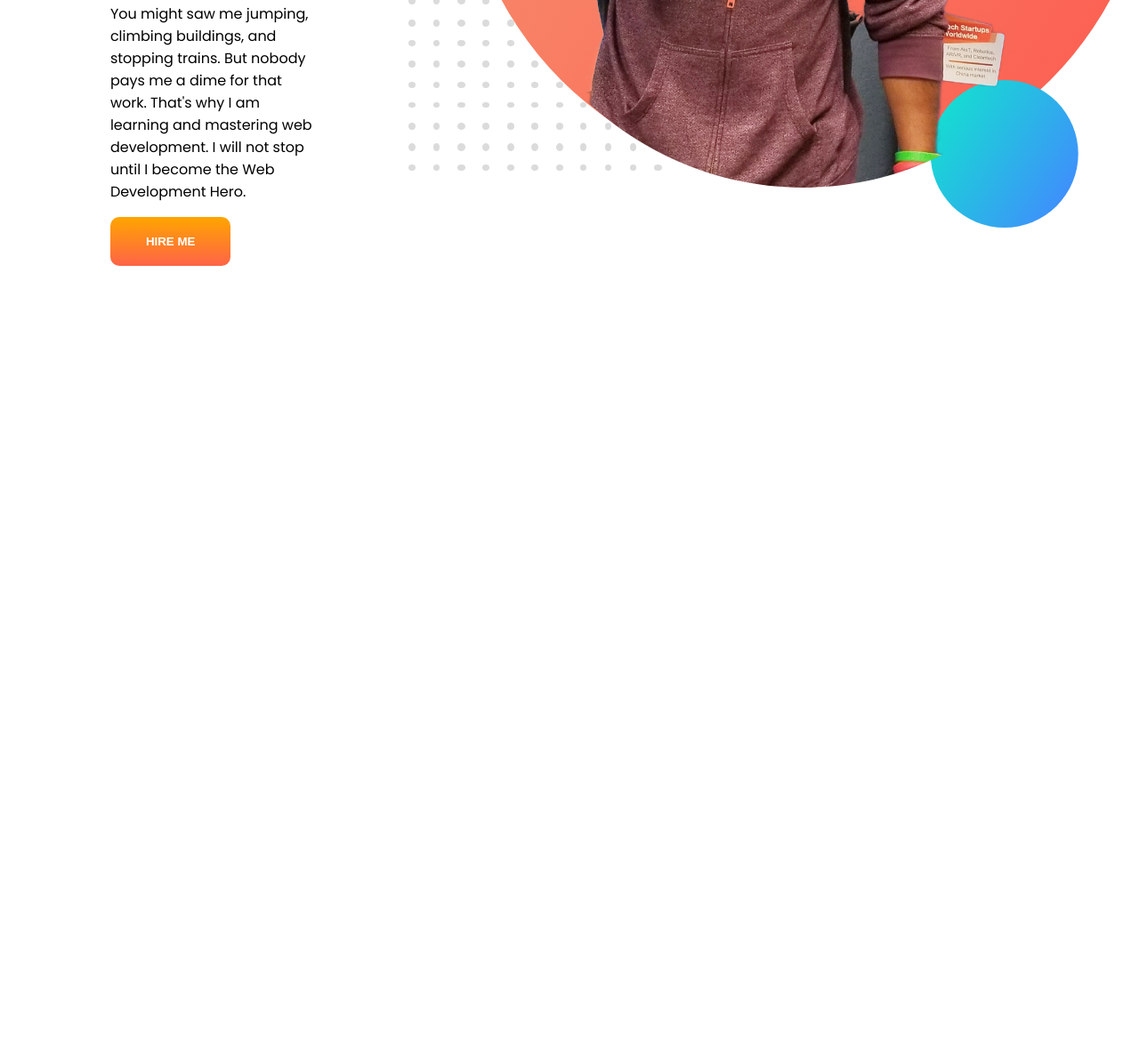
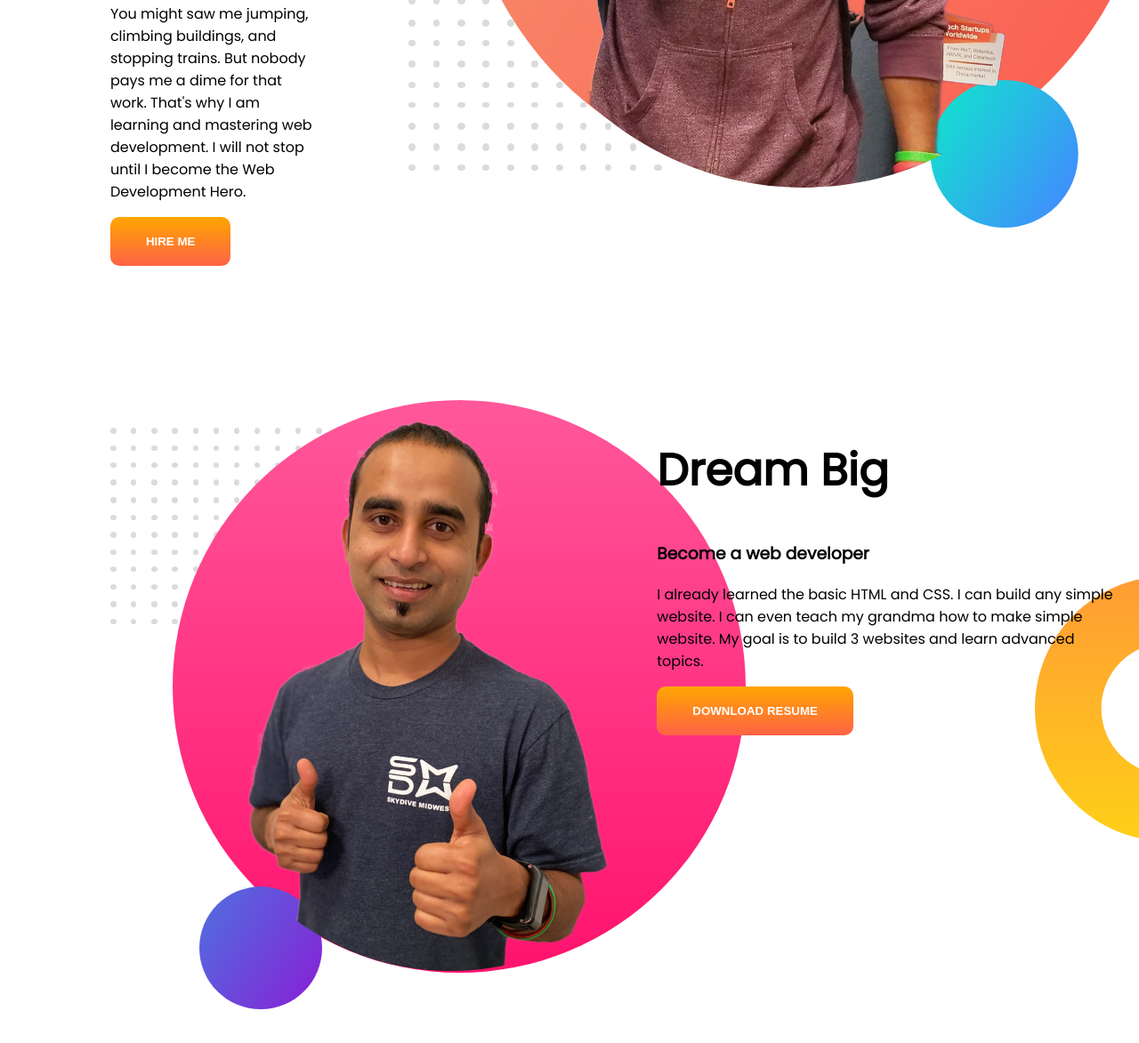
Before and after one commit to SuraiyaAkterTrishna/basic-portfolio, a plain HTML site: page index.html in a window 1280 px wide. Shown: the part 599-1772 px from the top of the page at 89% size. Before the commit the page ends 923 px from the top, so only its background shows below. Drawn offline with Linux system fonts and the light colour scheme.

Commit message:
dream section done

```diff
--- a/index.html
+++ b/index.html
@@ -32,5 +32,18 @@
         <img src="./images/jhankar.png" alt="" />
       </div>
     </section>
+    <section class="container dream">
+      <div class="half-width">
+        <img src="./images/jhankar2.png" alt="" />
+      </div>
+      <div class="half-width">
+        <h1>Dream Big</h1>
+        <h3>Become a web developer</h3>
+        <p>
+          I already learned the basic HTML and CSS. I can build any simple website. I can even teach my grandma how to make simple website. My goal is to build 3 websites and learn advanced topics.
+        </p>
+        <button class="primary-button">Download Resume</button>
+      </div>
+    </section>
   </body>
 </html>
--- a/style.css
+++ b/style.css
@@ -21,6 +21,7 @@ h1 {
 .container {
     display: flex;
     padding: 2%;
+    margin-bottom: 100px;
 }
 .banner {
     background-image: url(./images/top-banner.png);
@@ -34,3 +35,8 @@ h1 {
 .profile-image {
     width: 80%;
 }
+.dream {
+    background-image: url(./images/dream-bg.png);
+    background-repeat: no-repeat;
+    background-position: right;
+}
```
